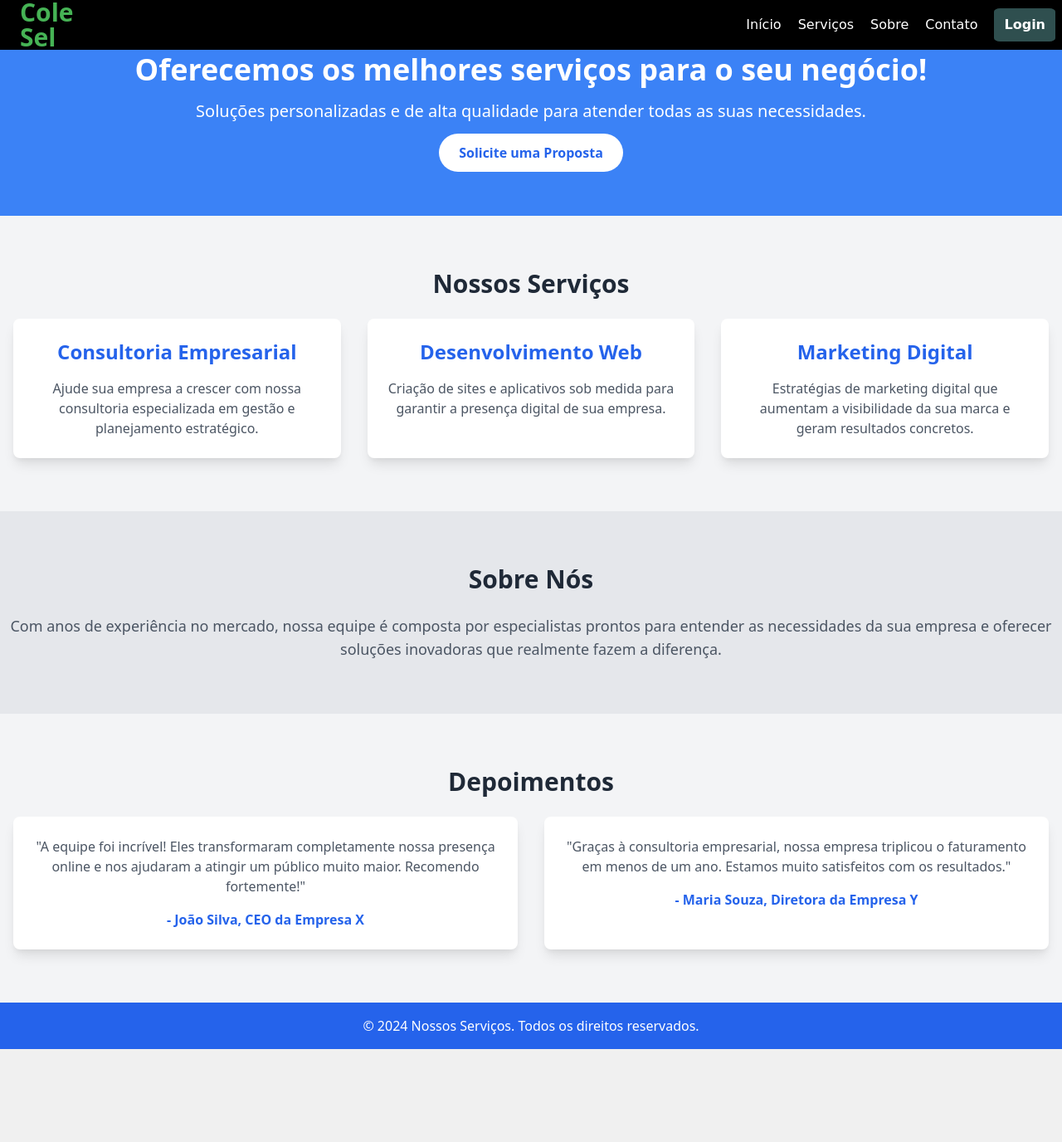
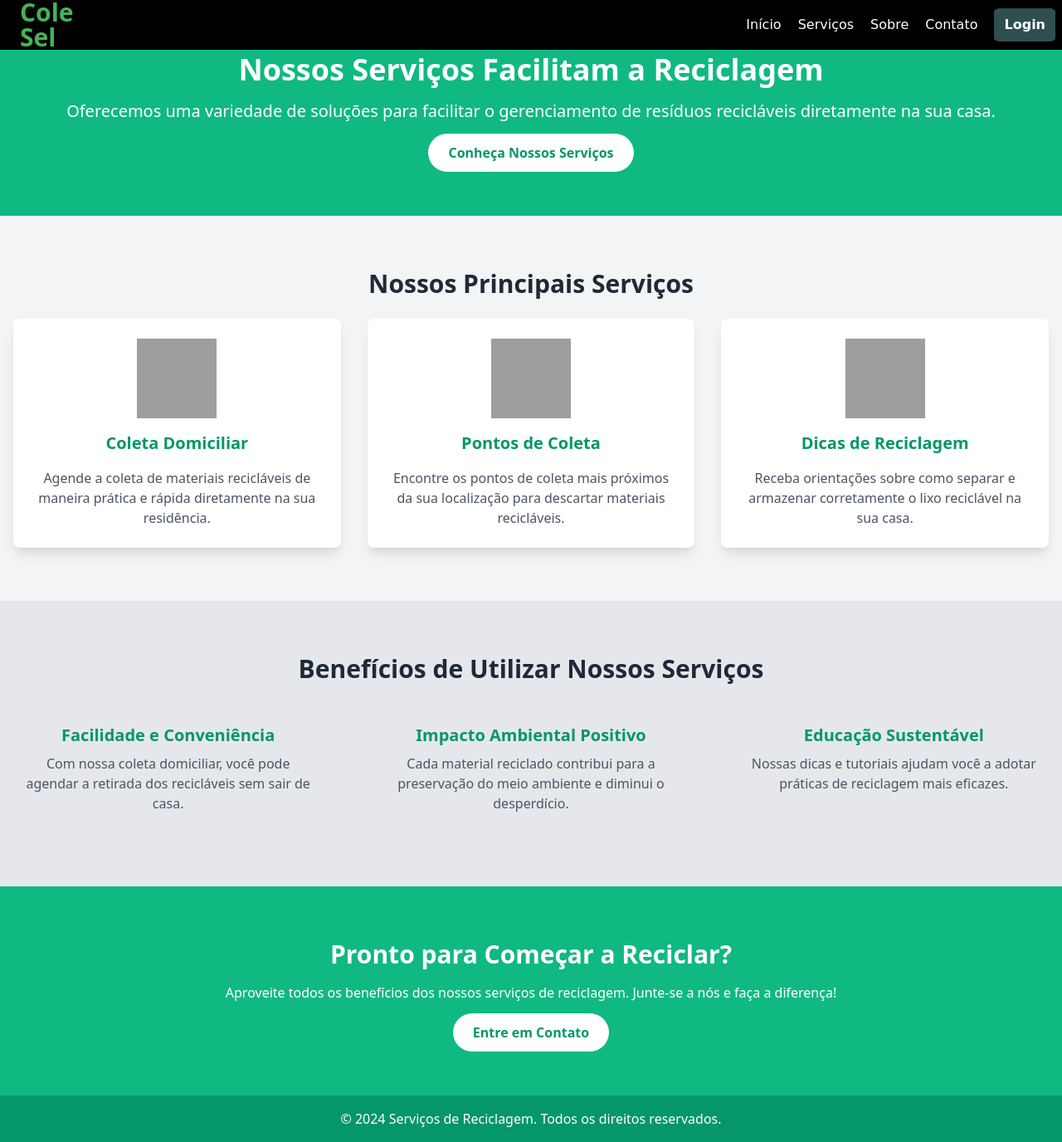
Before and after one commit to pabloemanuelpbl/ProjetoPI2, a Flask app: page /services in a window 1280 px wide. Shown: the whole page at 83% size. Before the commit the page ends 1264 px from the top, so only its background shows below. Run offline with Flask 3, Linux system fonts and the light colour scheme; grey boxes are pictures that could not be loaded.

Commit message:
refactory: changes on services.html file

```diff
--- a/src/templates/services.html
+++ b/src/templates/services.html
@@ -1,9 +1,9 @@
 <!DOCTYPE html>
 <html lang="pt-br">
 <head>
-  <meta charset="UTF-8">
-  <meta name="viewport" content="width=device-width, initial-scale=1.0">
-  <title>Serviços Profissionais</title>
+  <meta charset="UTF-8" />
+  <meta name="viewport" content="width=device-width, initial-scale=1.0" />
+  <title>Serviços de Reciclagem</title>
   <link href="https://cdn.jsdelivr.net/npm/tailwindcss@2.2.19/dist/tailwind.min.css" rel="stylesheet">
 </head>
 <body class="bg-gray-100">
@@ -11,62 +11,67 @@
   {% include "header_component.html" %}
 
   <!-- Hero Section -->
-  <section class="bg-blue-500 text-white text-center py-16">
-    <h2 class="text-4xl font-bold mb-4">Oferecemos os melhores serviços para o seu negócio!</h2>
-    <p class="text-xl mb-6">Soluções personalizadas e de alta qualidade para atender todas as suas necessidades.</p>
-    <a href="/contact" class="bg-white text-blue-600 font-bold py-3 px-6 rounded-full hover:bg-gray-200">Solicite uma Proposta</a>
+  <section id="home" class="bg-green-500 text-white text-center py-16">
+    <h2 class="text-4xl font-bold mb-4">Nossos Serviços Facilitam a Reciclagem</h2>
+    <p class="text-xl mb-6">Oferecemos uma variedade de soluções para facilitar o gerenciamento de resíduos recicláveis diretamente na sua casa.</p>
+    <a href="#services" class="bg-white text-green-600 font-bold py-3 px-6 rounded-full hover:bg-gray-200">Conheça Nossos Serviços</a>
   </section>
 
   <!-- Services Section -->
-  <section id="services" class="container mx-auto py-16 px-4 text-center">
-    <h2 class="text-3xl font-bold text-gray-800 mb-6">Nossos Serviços</h2>
+  <section id="services" class="container mx-auto py-16 px-4">
+    <h2 class="text-3xl font-bold text-gray-800 text-center mb-6">Nossos Principais Serviços</h2>
     <div class="grid grid-cols-1 md:grid-cols-3 gap-8">
-      <!-- Service 1 -->
-      <div class="p-6 bg-white rounded-lg shadow-lg">
-        <h3 class="text-2xl font-bold text-blue-600 mb-4">Consultoria Empresarial</h3>
-        <p class="text-gray-600">Ajude sua empresa a crescer com nossa consultoria especializada em gestão e planejamento estratégico.</p>
+      <div class="p-6 bg-white shadow-lg rounded-lg text-center">
+        <img src="img/coleta-domiciliar.png" alt="Coleta Domiciliar" class="mx-auto mb-4 w-24 h-24">
+        <h3 class="text-xl font-bold text-green-600 mb-4">Coleta Domiciliar</h3>
+        <p class="text-gray-600">Agende a coleta de materiais recicláveis de maneira prática e rápida diretamente na sua residência.</p>
       </div>
-      <!-- Service 2 -->
-      <div class="p-6 bg-white rounded-lg shadow-lg">
-        <h3 class="text-2xl font-bold text-blue-600 mb-4">Desenvolvimento Web</h3>
-        <p class="text-gray-600">Criação de sites e aplicativos sob medida para garantir a presença digital de sua empresa.</p>
+      <div class="p-6 bg-white shadow-lg rounded-lg text-center">
+        <img src="img/pontos-coleta.png" alt="Pontos de Coleta" class="mx-auto mb-4 w-24 h-24">
+        <h3 class="text-xl font-bold text-green-600 mb-4">Pontos de Coleta</h3>
+        <p class="text-gray-600">Encontre os pontos de coleta mais próximos da sua localização para descartar materiais recicláveis.</p>
       </div>
-      <!-- Service 3 -->
-      <div class="p-6 bg-white rounded-lg shadow-lg">
-        <h3 class="text-2xl font-bold text-blue-600 mb-4">Marketing Digital</h3>
-        <p class="text-gray-600">Estratégias de marketing digital que aumentam a visibilidade da sua marca e geram resultados concretos.</p>
+      <div class="p-6 bg-white shadow-lg rounded-lg text-center">
+        <img src="img/dicas-reciclagem.png" alt="Dicas de Reciclagem" class="mx-auto mb-4 w-24 h-24">
+        <h3 class="text-xl font-bold text-green-600 mb-4">Dicas de Reciclagem</h3>
+        <p class="text-gray-600">Receba orientações sobre como separar e armazenar corretamente o lixo reciclável na sua casa.</p>
       </div>
     </div>
   </section>
 
-  <!-- About Section -->
-  <section id="about" class="bg-gray-200 py-16">
+  <!-- Benefits Section -->
+  <section id="benefits" class="bg-gray-200 py-16">
     <div class="container mx-auto text-center">
-      <h2 class="text-3xl font-bold text-gray-800 mb-6">Sobre Nós</h2>
-      <p class="text-lg text-gray-600">Com anos de experiência no mercado, nossa equipe é composta por especialistas prontos para entender as necessidades da sua empresa e oferecer soluções inovadoras que realmente fazem a diferença.</p>
-    </div>
-  </section>
-
-  <!-- Testimonials Section -->
-  <section id="testimonials" class="container mx-auto py-16 px-4 text-center">
-    <h2 class="text-3xl font-bold text-gray-800 mb-6">Depoimentos</h2>
-    <div class="grid grid-cols-1 md:grid-cols-2 gap-8">
-      <!-- Testimonial 1 -->
-      <div class="bg-white p-6 rounded-lg shadow-lg">
-        <p class="text-gray-600">"A equipe foi incrível! Eles transformaram completamente nossa presença online e nos ajudaram a atingir um público muito maior. Recomendo fortemente!"</p>
-        <p class="mt-4 font-bold text-blue-600">- João Silva, CEO da Empresa X</p>
-      </div>
-      <!-- Testimonial 2 -->
-      <div class="bg-white p-6 rounded-lg shadow-lg">
-        <p class="text-gray-600">"Graças à consultoria empresarial, nossa empresa triplicou o faturamento em menos de um ano. Estamos muito satisfeitos com os resultados."</p>
-        <p class="mt-4 font-bold text-blue-600">- Maria Souza, Diretora da Empresa Y</p>
+      <h2 class="text-3xl font-bold text-gray-800 mb-6">Benefícios de Utilizar Nossos Serviços</h2>
+      <div class="grid grid-cols-1 md:grid-cols-3 gap-8">
+        <div class="p-6">
+          <h3 class="text-xl font-bold text-green-600 mb-2">Facilidade e Conveniência</h3>
+          <p class="text-gray-600">Com nossa coleta domiciliar, você pode agendar a retirada dos recicláveis sem sair de casa.</p>
+        </div>
+        <div class="p-6">
+          <h3 class="text-xl font-bold text-green-600 mb-2">Impacto Ambiental Positivo</h3>
+          <p class="text-gray-600">Cada material reciclado contribui para a preservação do meio ambiente e diminui o desperdício.</p>
+        </div>
+        <div class="p-6">
+          <h3 class="text-xl font-bold text-green-600 mb-2">Educação Sustentável</h3>
+          <p class="text-gray-600">Nossas dicas e tutoriais ajudam você a adotar práticas de reciclagem mais eficazes.</p>
+        </div>
       </div>
     </div>
   </section>
 
+  <!-- Call to Action Section -->
+  <section class="bg-green-500 text-white py-16">
+    <div class="container mx-auto text-center">
+      <h2 class="text-3xl font-bold mb-4">Pronto para Começar a Reciclar?</h2>
+      <p class="mb-6">Aproveite todos os benefícios dos nossos serviços de reciclagem. Junte-se a nós e faça a diferença!</p>
+      <a href="#contact" class="bg-white text-green-600 font-bold py-3 px-6 rounded-full hover:bg-gray-200">Entre em Contato</a>
+    </div>
+  </section>
+
   <!-- Footer -->
-  <footer class="bg-blue-600 text-white text-center py-4">
-    <p>&copy; 2024 Nossos Serviços. Todos os direitos reservados.</p>
+  <footer class="bg-green-600 text-white text-center py-4">
+    <p>&copy; 2024 Serviços de Reciclagem. Todos os direitos reservados.</p>
   </footer>
 </body>
 </html>
```
